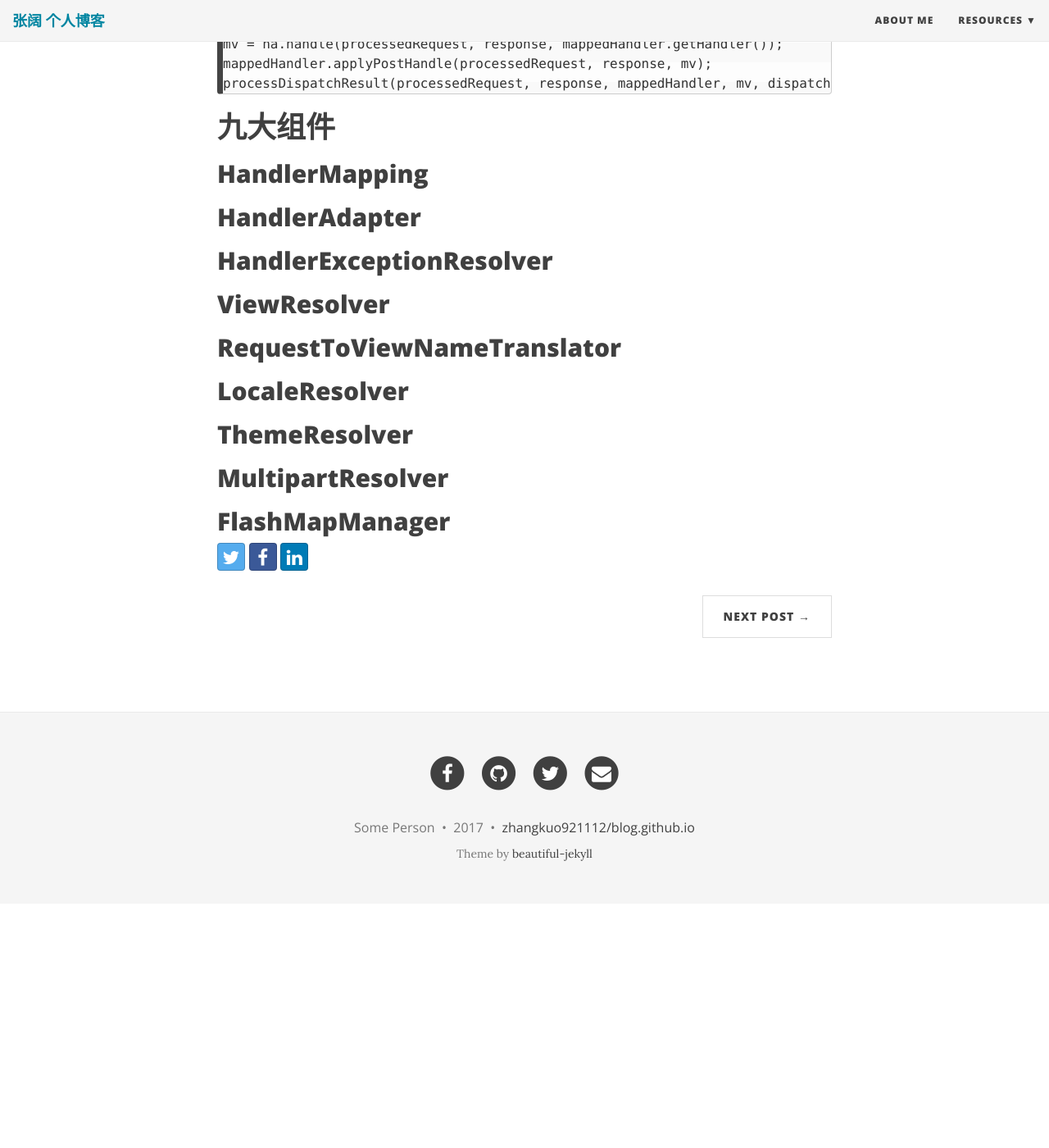
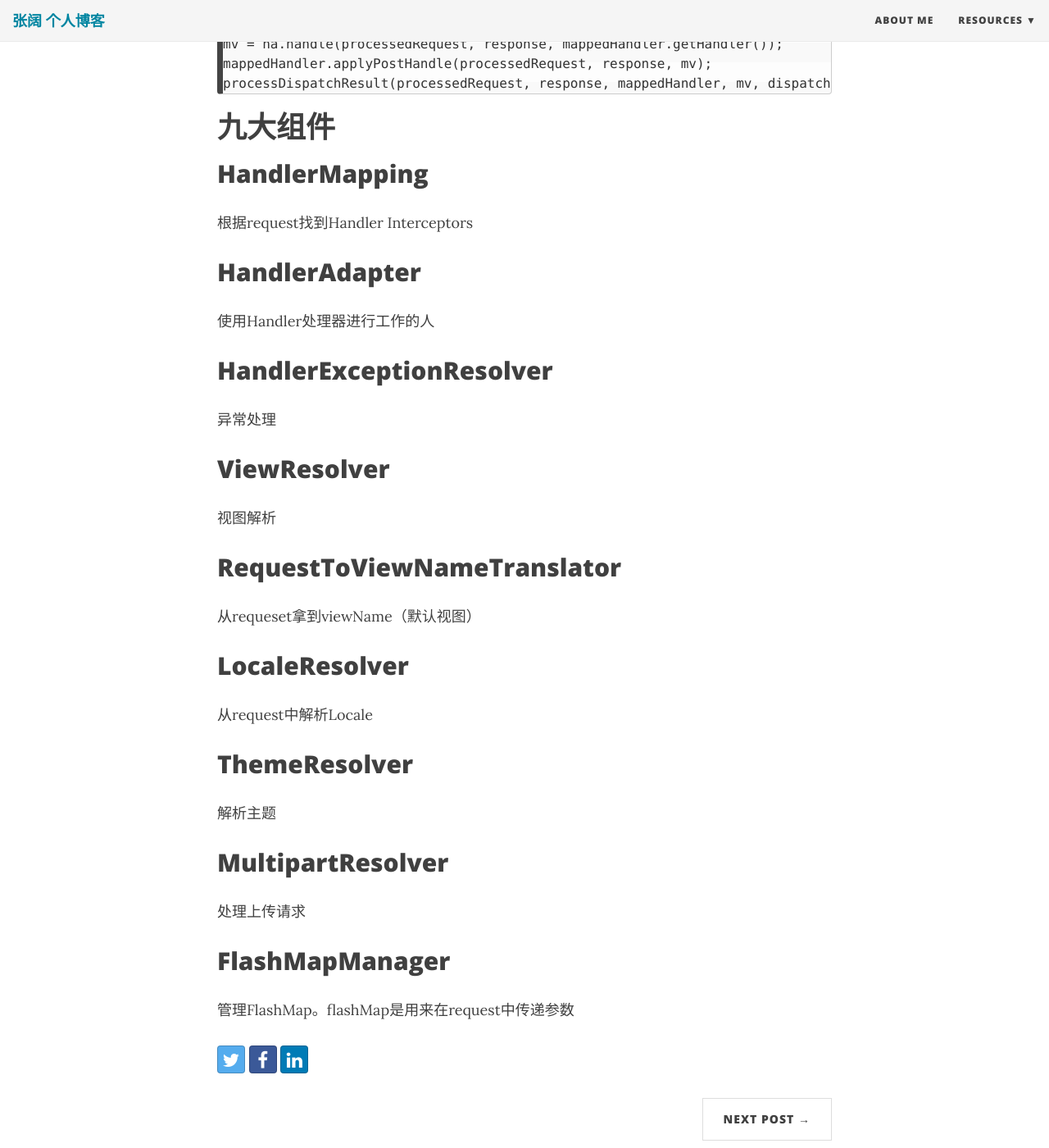
Before and after one commit to buoooou/blog.github.io, a Jekyll site: the page built from _posts/2017-08-05-spring-mvc.md, in a window 1280 px wide and 1400 px high, scrolled down 653 px. Shown: the whole window at 82% size. Built offline with Jekyll 4.4.1, drawn with Linux system fonts in a browser that asks for light colours; nearby versions of some CDN libraries; before the commit the page ends 1755 px from its top, so only the background shows below that.

Commit message:
Create 2017-08-05-spring-mvc.md

```diff
--- a/_posts/2017-08-05-spring-mvc.md
+++ b/_posts/2017-08-05-spring-mvc.md
@@ -28,19 +28,28 @@ title: Spring MVC 架构
 
 
 ## HandlerMapping
+根据request找到Handler Interceptors
 
 ## HandlerAdapter
+使用Handler处理器进行工作的人
 
 ## HandlerExceptionResolver
+异常处理
 
 ## ViewResolver
+视图解析
 
 ## RequestToViewNameTranslator
+从requeset拿到viewName（默认视图）
 
 ## LocaleResolver
+从request中解析Locale
 
 ## ThemeResolver
+解析主题
 
 ## MultipartResolver
+处理上传请求
 
 ## FlashMapManager
+管理FlashMap。flashMap是用来在request中传递参数
```
